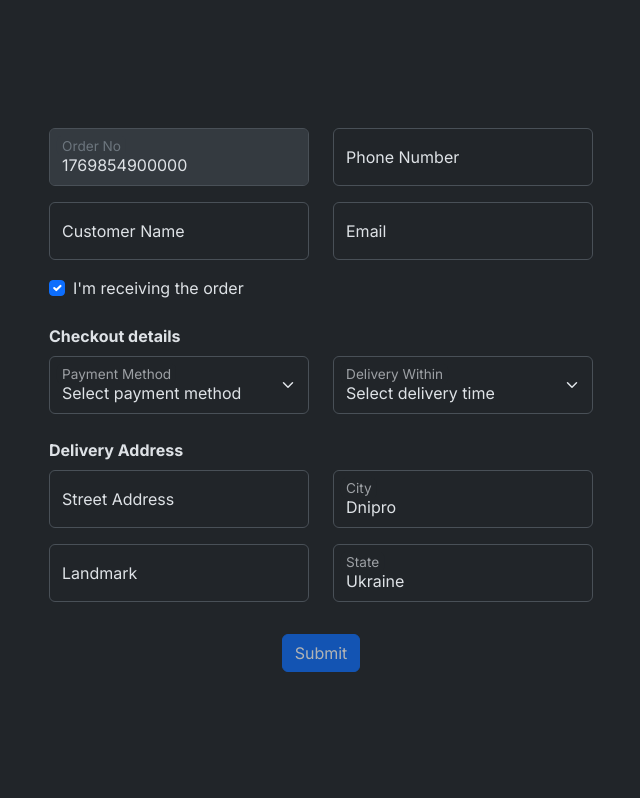
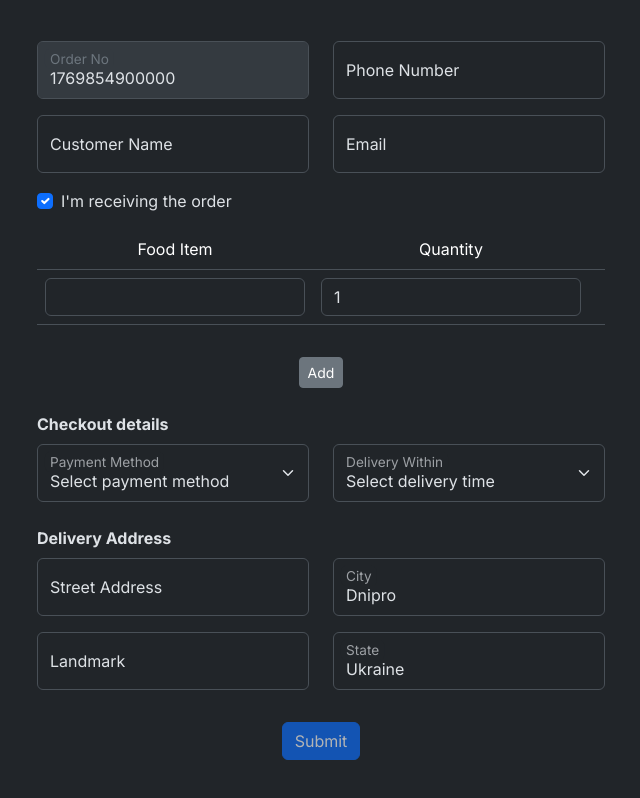
Before and after one commit to silchencko/react-forms, a React (Vite) app: page / in a window 1280 px wide. Shown: the whole page, without its empty margins (319-959 px from the left). Built offline with nearby package versions, Linux system fonts and the light colour scheme.

Commit message:
add OrderFoodItems component; make TextField label optional; use useFieldArray

```diff
--- a/src/controls/TextField.tsx
+++ b/src/controls/TextField.tsx
@@ -3,7 +3,7 @@ import type {FieldError} from "react-hook-form";
 
 type TextFieldProps =  React.InputHTMLAttributes<HTMLInputElement> & {
   type: string;
-  label: string;
+  label?: string;
   className?: string;
   error?: FieldError;
 }
@@ -16,7 +16,7 @@ export const TextField = forwardRef((props: TextFieldProps , ref: ForwardedRef<H
     ...other
   } = props
   return (
-    <div className="form-floating">
+    <div className={label ? "form-floating": ""}>
       <input
         type={type}
         className={`form-control ${className}`}
@@ -24,11 +24,9 @@ export const TextField = forwardRef((props: TextFieldProps , ref: ForwardedRef<H
         {...other}
         ref={ref}
       />
-      <label>{label}</label>
-      {
-        error &&
-        <p className="small text-danger">{error.message}</p>
-      }
+      {label && <label>{label}</label>}
+      {other.required && '*'}
+      {error && <p className="small text-danger">{error.message}</p>}
     </div>
   )
 })
--- a/src/index.css
+++ b/src/index.css
@@ -21,3 +21,14 @@ body {
   min-width: 320px;
   min-height: 100vh;
 }
+
+[data-tooltip]:hover::after {
+  display: block;
+  position: absolute;
+  content: attr(data-tooltip);
+  border-radius: 5px;
+  background: #eee;
+  padding: .25em;
+  opacity: 0.8;
+  color: #242424;
+}
--- a/src/pages/foodDelivery/RHFFoodDelivery.tsx
+++ b/src/pages/foodDelivery/RHFFoodDelivery.tsx
@@ -3,6 +3,7 @@ import {CheckoutForm} from "./components/CheckoutForm.tsx";
 import {AddressForm} from "./components/AddressForm.tsx";
 import {FoodDeliveryMain} from "./components/FoodDeliveryMain.tsx";
 import {SubmitButton} from "../../controls/SubmitButton.tsx";
+import {OrderFoodItems} from "./components/OrderFoodItems.tsx";
 
 export default function RHFFoodDelivery () {
   const methods: UseFormReturn<FoodDeliveryType> = useForm<FoodDeliveryType>({
@@ -17,6 +18,9 @@ export default function RHFFoodDelivery () {
         name: '',
         mobile: '',
       },
+      foodItems: [
+        { name: '', quantity: 1 },
+      ],
       delivery: {
         paymentMethod: '',
         deliveryIn: 0,
@@ -45,6 +49,7 @@ export default function RHFFoodDelivery () {
 
       <FormProvider {...methods}>
         <FoodDeliveryMain />
+        <OrderFoodItems />
         <CheckoutForm />
         <AddressForm />
       </FormProvider>
--- a/src/pages/foodDelivery/components/CheckoutForm.tsx
+++ b/src/pages/foodDelivery/components/CheckoutForm.tsx
@@ -1,6 +1,5 @@
 import {Select} from "../../../controls/Select.tsx";
 import {useFormContext, type UseFormReturn, useFormState, useWatch} from "react-hook-form";
-import {useEffect} from "react";
 
 type CheckoutFormType = {
   delivery: CheckoutType
--- /dev/null
+++ b/src/pages/foodDelivery/components/OrderFoodItems.tsx
@@ -0,0 +1,94 @@
+import {
+  useFormContext,
+  useFormState,
+  useFieldArray,
+  type UseFormReturn,
+  type UseFormStateReturn,
+  type UseFieldArrayReturn,
+  type FieldArrayPath
+} from "react-hook-form";
+import { TextField } from "../../../controls/TextField.tsx";
+
+type OrderFoodItemsFormType = {foodItems: OrderFoodItemType[]}
+export const OrderFoodItems = () => {
+  const { register, trigger }: UseFormReturn<OrderFoodItemsFormType> = useFormContext<OrderFoodItemsFormType>();
+  const { errors }: UseFormStateReturn<OrderFoodItemsFormType> = useFormState<OrderFoodItemsFormType>({ name: "foodItems" });
+  const {
+    fields,
+    append,
+    remove
+  }: UseFieldArrayReturn<OrderFoodItemsFormType, FieldArrayPath<OrderFoodItemsFormType>, "id">
+    = useFieldArray<OrderFoodItemsFormType>({
+    name: 'foodItems',
+    rules: {
+      minLength: {
+        value: 2,
+        message: "The minimum order is 2"
+      },
+      validate: {
+        noDuplicates: (value, values) => {
+          const names = values.foodItems.map(item => item.name.trim().toLowerCase());
+          const hasDuplicates = names.some((name, index) => names.indexOf(name) !== index);
+          return !hasDuplicates || 'Food items must be unique';
+        }
+      }
+    }});
+
+  const onAppend = () => {
+    append({ name: "", quantity: 1});
+  }
+
+  return (<>
+      <table className="table table-dorderless table-hover">
+        <thead>
+          <tr>
+            <td>Food Item</td>
+            <td>Quantity</td>
+            <td></td>
+          </tr>
+        </thead>
+        <tbody>
+          {fields.map((field, index) =>(
+            <tr key={field.id}>
+              <td>
+                <TextField
+                  {...register(`foodItems.${index}.name` as const, {
+                    required: 'Food item name is required'
+                  })}
+                  onBlur={() => trigger(`foodItems`)}
+                  error={errors.foodItems?.[index]?.name}/>
+              </td>
+              <td>
+                 <TextField
+                  type="number"
+                  min={1}
+                  {...register(`foodItems.${index}.quantity` as const, {
+                    min: {
+                      value: 1,
+                      message: 'Quantity must be at least 1'
+                    }})}
+                  onBlur={() => trigger(`foodItems`)}
+                  error={errors.foodItems?.[index]?.quantity}/>
+              </td>
+              <td>
+                {fields.length > 1 && (
+                  <button className="btn btn-sm btn-outline-danger" data-tooltip="Remove" onClick={() => remove(index)}>
+                    X
+                  </button>
+                )}
+              </td>
+            </tr>
+          ))}
+        </tbody>
+        <tfoot>
+          {errors.foodItems?.root && (<tr>
+            <td colSpan={3} className="text-center">
+              <p className="small text-danger">{errors.foodItems?.root?.message}</p>
+            </td>
+          </tr>)}
+        </tfoot>
+    </table>
+
+    <button type="button" className="btn mt-3 btn-sm btn-secondary" onClick={onAppend}>Add</button>
+  </>)
+}
--- a/src/types/index.ts
+++ b/src/types/index.ts
@@ -29,7 +29,13 @@ type AddressType = {
   state: string,
 }
 
+type OrderFoodItemType = {
+  name: string;
+  quantity: number;
+}
+
 type FoodDeliveryType = {
+  foodItems: OrderFoodItemType[];
   address: AddressType;
   delivery: CheckoutType;
 } & FoodDeliveryMainType
```
